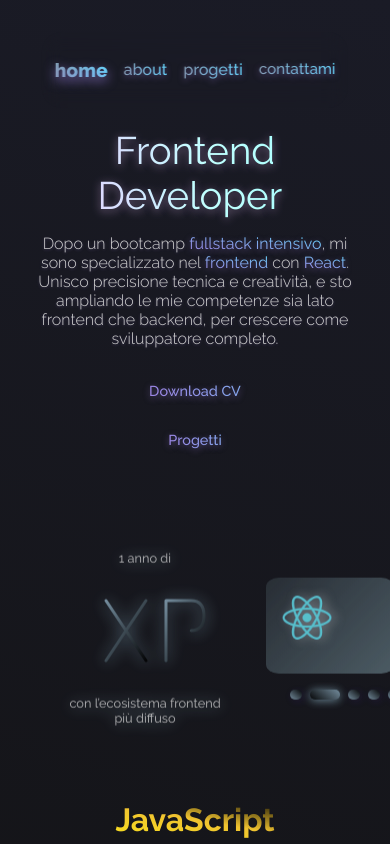
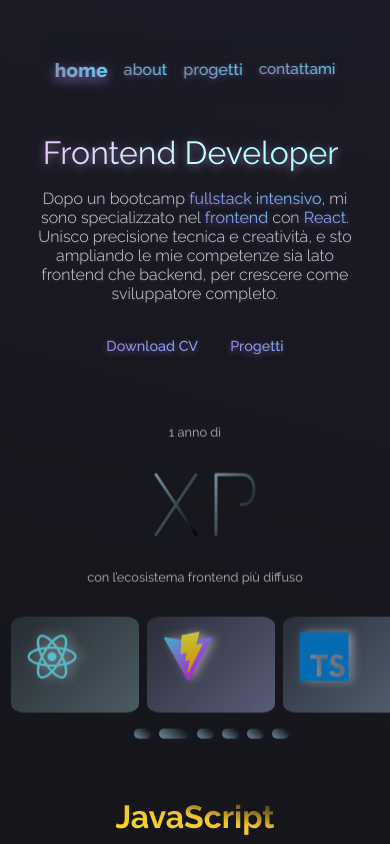
Before and after one commit to lucaconigliaro/Portfolio, a React (Vite) app: page / in a window 390 px wide. Shown: the top 844 px of the page. Built offline with nearby package versions, Linux system fonts and the light colour scheme.

Commit message:
fix home

```diff
--- a/src/index.css
+++ b/src/index.css
@@ -199,7 +199,6 @@ header .links li .active:hover {
 main .presentation-section {
   display: flex;
   gap: 4rem;
-  margin-bottom: 2rem;
   justify-content: center;
 }
 
@@ -283,7 +282,6 @@ main .xp-Section {
   flex-direction: column;
   text-align: center;
   align-items: center;
-  filter: drop-shadow(0 1px 8px rgba(162, 210, 232, 0.7));
 }
 
 /* Carousel */
@@ -340,8 +338,6 @@ main .dot {
 
 main .dot.active {
   width: 50px;
-  background: linear-gradient(40deg, #000101, #83a0b2);
-  filter: drop-shadow(0 1px 5px rgba(162, 210, 232, 0.7));
 }
 
 /* Language Section */
@@ -903,10 +899,6 @@ form button:hover {
     font-size: 0.75rem;
   }
 
-  main .front-section {
-    gap: 2rem;
-  }
-
   main .carousel-container {
     gap: 0.8rem;
     padding: 0 0.5rem;
@@ -1031,35 +1023,33 @@ form button:hover {
     flex-direction: column;
     align-items: center;
     text-align: center;
-    gap: 2rem;
   }
+
 
   main .presentation-card {
     max-width: 100%;
   }
 
+  .presentation-card span {
+    font-size: 2rem;
+  }
+
   main .presentation-links {
-    flex-direction: column;
-    gap: 1rem;
     align-items: center;
   }
 
-  main .presentation-section .presentation-links {
-    margin-bottom: 1rem;
-  }
   .carousel-container h1 {
     display: none;
   }
 
-  main .carousel-item {
-    min-width: 30%;
-    height: 8rem;
-    padding: 0.6rem;
-    font-size: 0.75rem;
-  }
+  main .front-section {
+  flex-direction: column;
+  margin-bottom: 1rem;
+}
 
   main .carousel-container {
     gap: 0.5rem;
+    margin-left: 16rem;
   }
 
   main .carousel-item {
@@ -1070,8 +1060,8 @@ form button:hover {
     border-radius: 10%;
   }
 
-  main .dot {
-    width: 12px;
+  main .dots {
+    justify-content: center;
   }
 
   main .dot.active {
```
